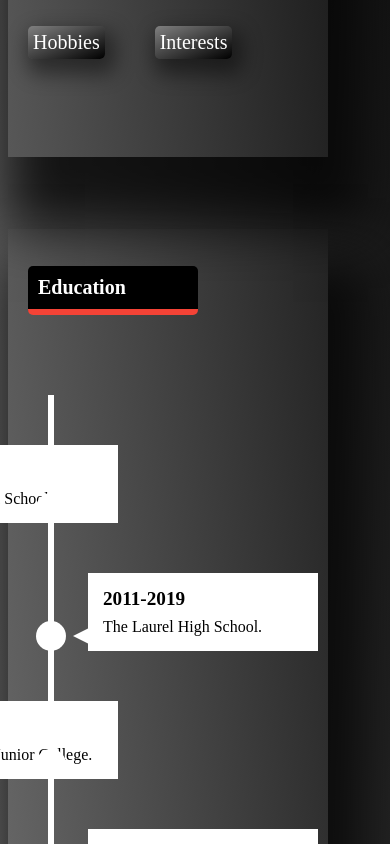
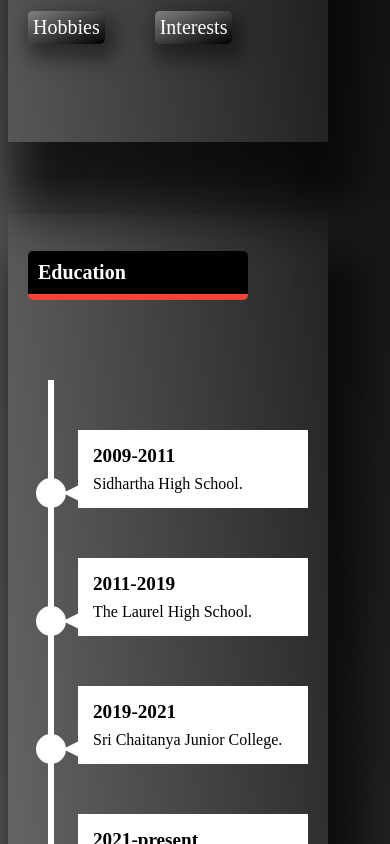
Before and after one commit to vishwagna/vishwagna.github.io, a plain HTML site: page My Webpage/index.html in a window 390 px wide. Shown: the part 1156-2000 px from the top of the page. Drawn offline with nearby package versions, Linux system fonts and the light colour scheme.

Commit message:
modified changes

```diff
--- a/My Webpage/style1.css
+++ b/My Webpage/style1.css
@@ -666,7 +666,7 @@ a
 {
 	margin-top: 170px;
 	font-size: 25px;
-	height:55px;
+	height:40px;
 	width: 230px;
 	padding:20px;
 	border-radius:5px;
@@ -683,7 +683,7 @@ a
   .fa-bars
 {
 	position:fixed;
-	margin-left:370px;
+	margin-left:300px;
 	margin-right:0px;
 	font-size: 20px;
 	color: white;
@@ -722,7 +722,7 @@ a
 	}
 		h2
 		{
-			width: 150px;
+			width: 200px;
 			font-size: 20px;
 		}
 		p.para{
@@ -770,10 +770,10 @@ a
     width: 200px;
   }
   .timeline ul li:nth-child(even) div {
-    left: 40px;
+    left: 230px;
   }
   .timeline ul li:nth-child(odd) div {
-    left: 40px;
+    left: 230px;
   }
   .timeline ul li:nth-child(even) div::before {
     left: -15px;
@@ -786,7 +786,14 @@ a
     border-color: transparent white transparent transparent;
   }
   .timeline ul li:nth-child(odd) div {
-  transform: translate3d(-200px, 0, 0);}
+  transform: translate3d(-200px, 0, 0);
+}
+
+.timeline ul li:nth-child(even) div {
+  transform: translate3d(-200px, 0, 0);
+}
+
+
   .bar{
 	  height: 10px;
   }
```
